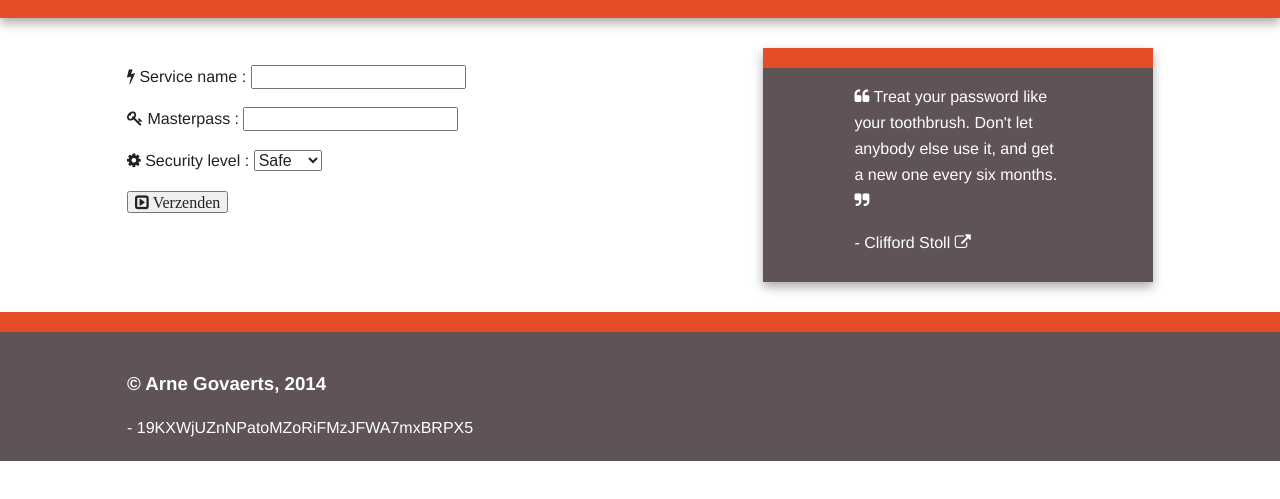
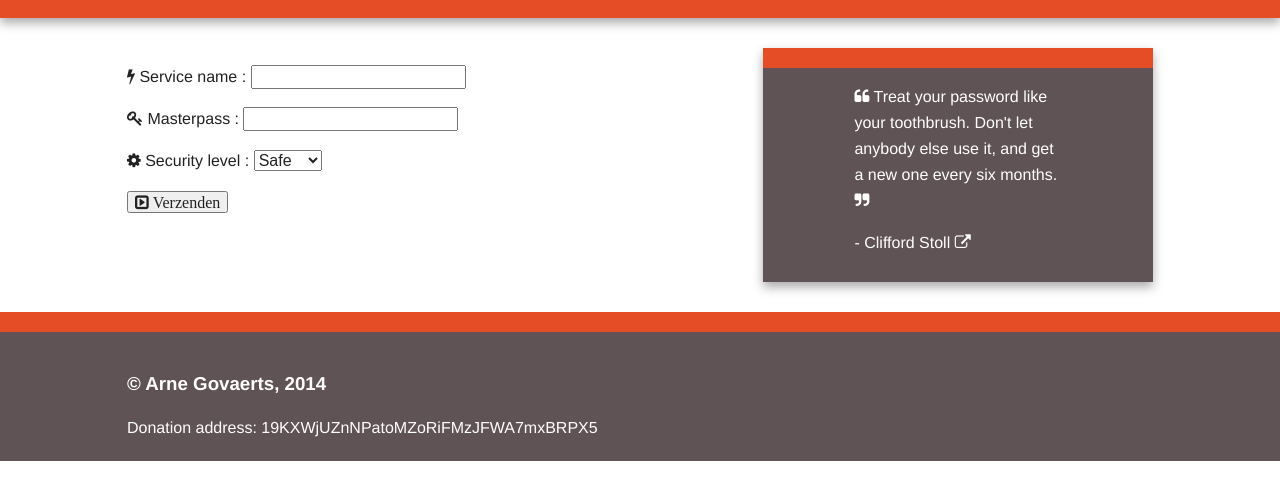
Before and after one commit to AG741/password-manager, a plain HTML site: page index.html in a window 1280 px wide. Shown: the part 77-576 px from the top of the page. Drawn offline with nearby package versions, Linux system fonts and the light colour scheme.

Commit message:
Update index.html

```diff
--- a/index.html
+++ b/index.html
@@ -66,7 +66,7 @@
 
         <div class="footer-container">
             <footer class="wrapper">
-                <h3>&copy Arne Govaerts, 2014</h3><span> - 19KXWjUZnNPatoMZoRiFMzJFWA7mxBRPX5</span>
+                <h3>&copy Arne Govaerts, 2014</h3><span>Donation address: 19KXWjUZnNPatoMZoRiFMzJFWA7mxBRPX5</span>
             </footer>
         </div>
 
```
